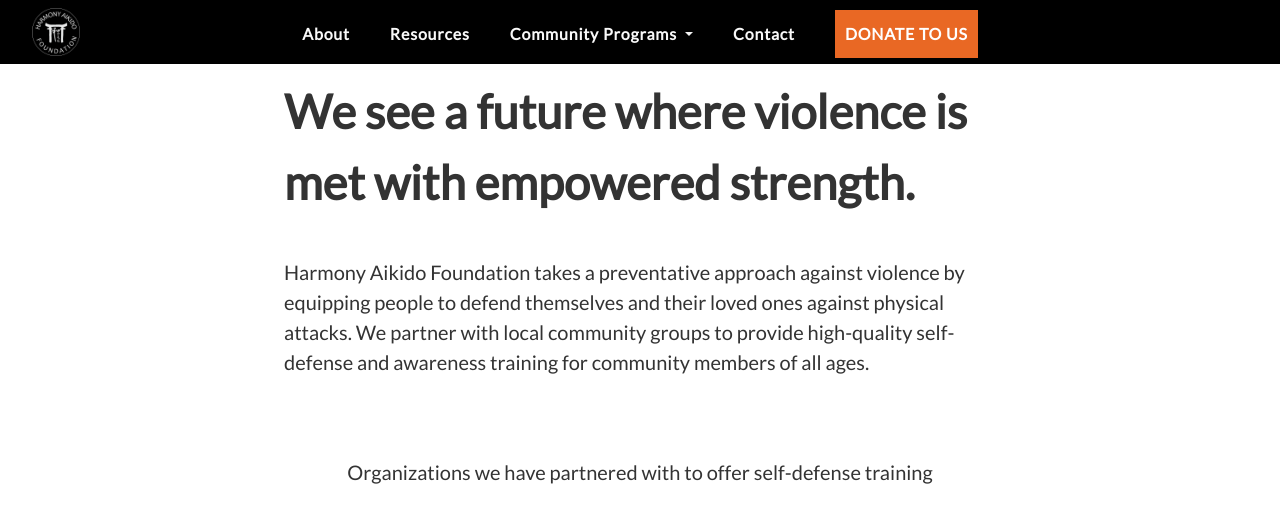
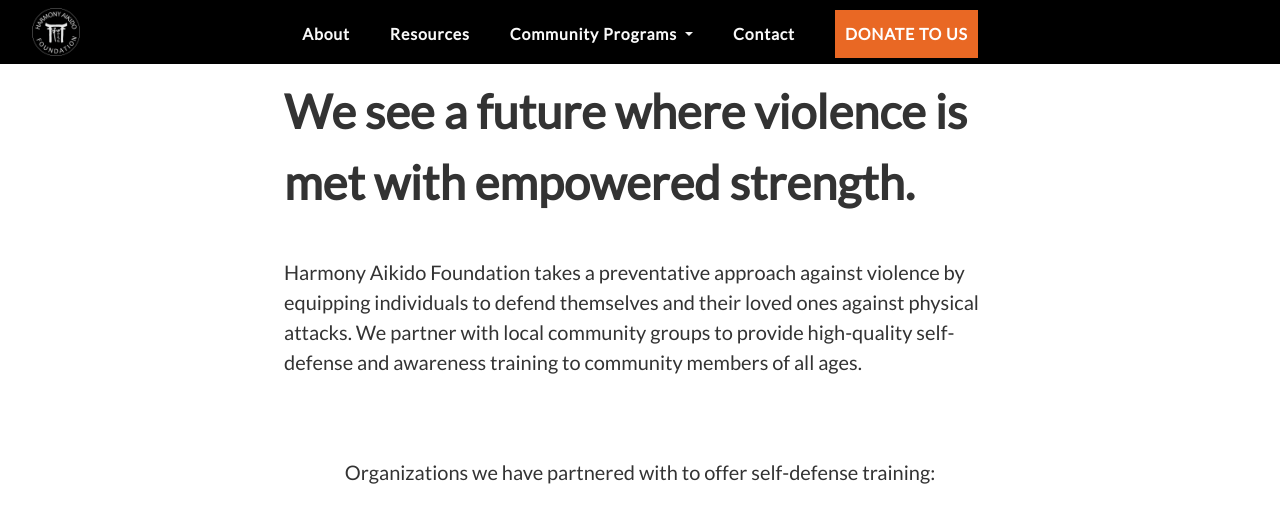
Before and after one commit to hafusaorg/hafusaorg.github.io, a Jekyll site: the page built from index.md, in a window 1280 px wide and 900 px high, scrolled down 878 px, cut to the strip 0-543 px from the top of the window. Shown: the top 523 px of the strip. Built offline with Jekyll 4.4.1, drawn with Linux system fonts in a browser that asks for light colours; comment, search, counter and statistics services are not loaded.

Commit message:
Updated Index

```diff
--- a/index.md
+++ b/index.md
@@ -88,9 +88,9 @@
 
 # We see a future where violence is met with empowered strength.
 
-Harmony Aikido Foundation takes a preventative approach against violence by equipping people to defend themselves and their loved ones against physical attacks. We partner with local community groups to provide high-quality self-defense and awareness training for community members of all ages.
+Harmony Aikido Foundation takes a preventative approach against violence by equipping individuals to defend themselves and their loved ones against physical attacks. We partner with local community groups to provide high-quality self-defense and awareness training to community members of all ages.
 
-Organizations we have partnered with to offer self-defense training
+Organizations we have partnered with to offer self-defense training:
 {: .center}
 
 * ![Alive and Well Women](/uploads/org-alive-and-well.svg)
```
